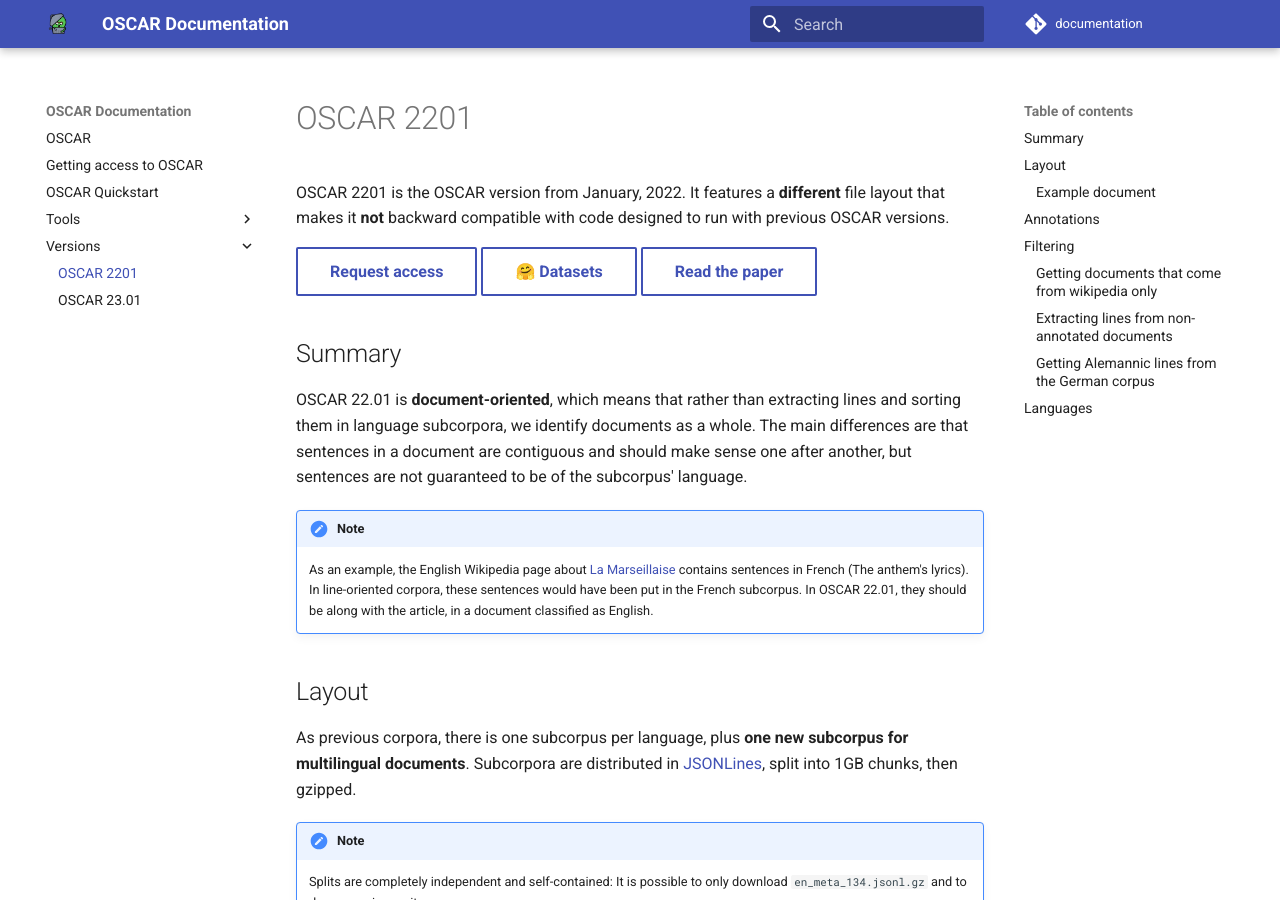
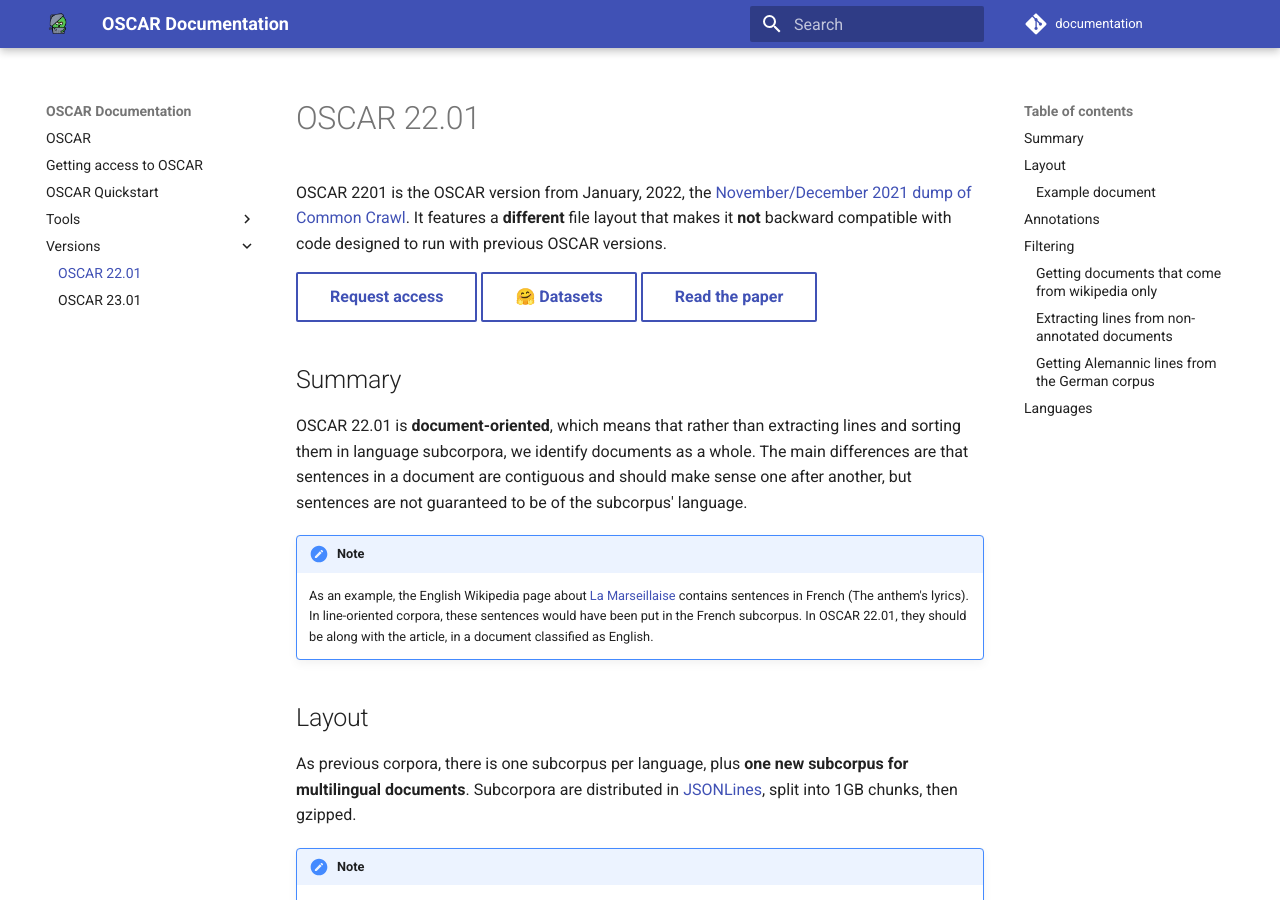
Before and after one commit to oscar-project/documentation, an MkDocs documentation site: the page built from docs/versions/oscar-2201.md, in a window 1280 px wide and 900 px high. Built offline with MkDocs 1.6.1 and Material for MkDocs 9.7.7, drawn with Linux system fonts in a browser that asks for light colours; comment, search, counter and statistics services are not loaded.

Commit message:
Added the cc dump info for 22.01

```diff
--- a/docs/versions/oscar-2201.md
+++ b/docs/versions/oscar-2201.md
@@ -1,6 +1,6 @@
-# OSCAR 2201
+# OSCAR 22.01
 
-OSCAR 2201 is the OSCAR version from January, 2022.
+OSCAR 2201 is the OSCAR version from January, 2022, the [November/December 2021 dump of Common Crawl](https://commoncrawl.org/2021/12/nov-dec-2021-crawl-archive-now-available/).
 It features a **different** file layout that makes it **not** backward compatible with code designed to run with previous OSCAR versions.
 
 [Request access](#){ .md-button }
@@ -73,7 +73,6 @@
 3. Document-wide identification. `prob` is the weighted average of the confidence of identified lines.
 4. Annotations of the document. `null` if no annotation.
 5. Line-by-line identifications. `null` for each line that has no identification.
-
 
 ## Annotations
 
```
Also changed, not shown: docs/versions/oscar-2301.md (+1 -1 lines).
